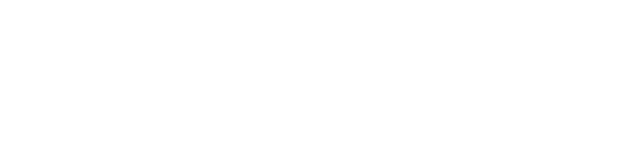
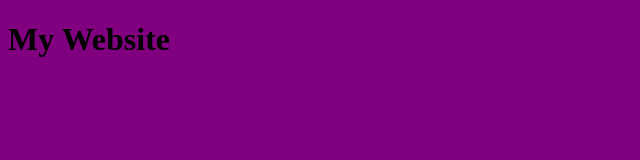
Before and after one commit to tsola2002/html-exp, a plain HTML site: page index.html in a window 1280 px wide. Shown: the whole page, without its empty margins (0-640 px from the left). Drawn offline with Linux system fonts and the light colour scheme.

Commit message:
purple styled website

```diff
--- a/index.html
+++ b/index.html
@@ -4,8 +4,13 @@
     <meta charset="UTF-8">
     <meta name="viewport" content="width=device-width, initial-scale=1.0">
     <title>Document</title>
+    <style>
+        body{
+            background-color: purple;
+        }
+    </style>
 </head>
 <body>
-
+    <h1>My Website</h1>
 </body>
 </html>
```
